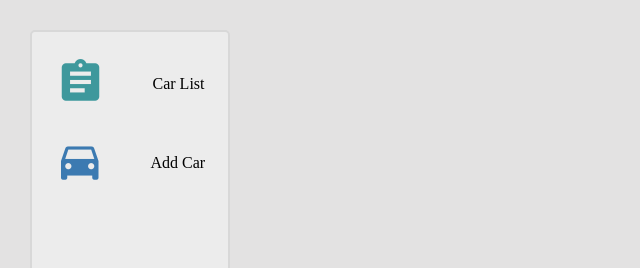
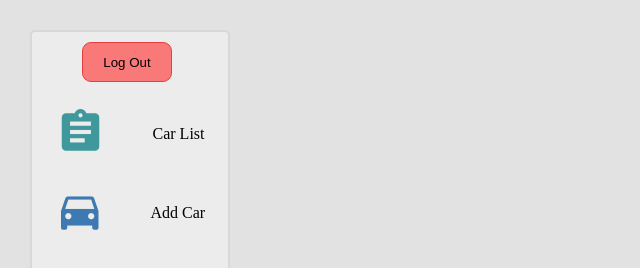
Before and after one commit to vahjan777/carsList, a plain HTML site: page src/menu/menu.html in a window 1280 px wide. Shown: the whole page, without its empty margins (0-640 px from the left). Drawn offline with Linux system fonts and the light colour scheme.

Commit message:
Add log out

```diff
--- a/src/js/index.js
+++ b/src/js/index.js
@@ -66,5 +66,5 @@ window.onSignIn = function (googleUser) {
     console.log('Name: ' + profile.getName());
     console.log('Image URL: ' + profile.getImageUrl());
     console.log('Email: ' + profile.getEmail()); // This is null if the 'email' scope is not present.
-    location.assign('menu/menu.html')
+    location.assign('menu/menu.html');
 }
--- a/src/js/menu.js
+++ b/src/js/menu.js
@@ -1,5 +1,8 @@
-const openCarList = document.getElementById('openCarList'),
-    openAddCar = document.getElementById('openAddCar');
+const openCarList = document.getElementById('openCarList');
+const openAddCar = document.getElementById('openAddCar');
+const LOGOUT_BTN= document.getElementById("logOut");
+
+
 
     openAddCar.addEventListener('click', ()=> {
         location.assign('../addNewCar/addNewCar.html');
@@ -8,3 +11,18 @@ const openCarList = document.getElementById('openCarList'),
     openCarList.addEventListener('click', ()=> {
         location.assign('../carsList/carsList.html');
     });
+
+
+
+    gapi.load('auth2', function () {
+        gapi.auth2.init();
+    });
+    // LOGOUT_BTN.addEventListener("click",signOut)
+
+    function signOut() {
+        let auth2 = gapi.auth2.getAuthInstance();
+        auth2.signOut().then(function () {
+          console.log('User signed out.');
+          location.pathname = "/src/index.html"
+        });
+      };
--- a/src/menu/menu.css
+++ b/src/menu/menu.css
@@ -18,3 +18,15 @@ body {
     border-radius: 5px;
     background: rgb(236, 236, 236);
 }
+
+.buttonLogOut {
+    width: 90px;
+    height: 40px;
+    background-color: #f97878;
+    margin-left: 50px;
+    border: 1px solid #e83d3d;
+    border-radius: 9px;
+    margin-top: 10px;
+
+
+}
--- a/src/menu/menu.html
+++ b/src/menu/menu.html
@@ -5,9 +5,12 @@
     <title>Menu</title>
     <link href="./menu.css" rel="stylesheet">
     <link href="https://fonts.googleapis.com/icon?family=Material+Icons" rel="stylesheet">
+    <meta name = "google-signin-client_id" content = "950707095541-gqfm4kmda9b2bv7l10ll3qlf27mpvokq.apps.googleusercontent.com">
+    <script src="https://apis.google.com/js/platform.js" async defer></script>
 </head>
 <body>
 <div class="container">
+    <button id="logOut" class="buttonLogOut" onclick="signOut()" >Log Out</button>
     <div style="display: flex; align-items: center; justify-content: space-around;margin-top: 25px;">
         <div id="openCarList">
             <i class="material-icons" style="font-size:50px; color: #3e989c;">assignment</i>
@@ -21,6 +24,6 @@
         <p>Add Car</p>
     </div>
 </div>
-<script src="../js/menu.js"></script>
+<script src="../js/menu.js" ></script>
 </body>
 </html>
```
Also changed, not shown: src/index.html (+1 -1 lines).
